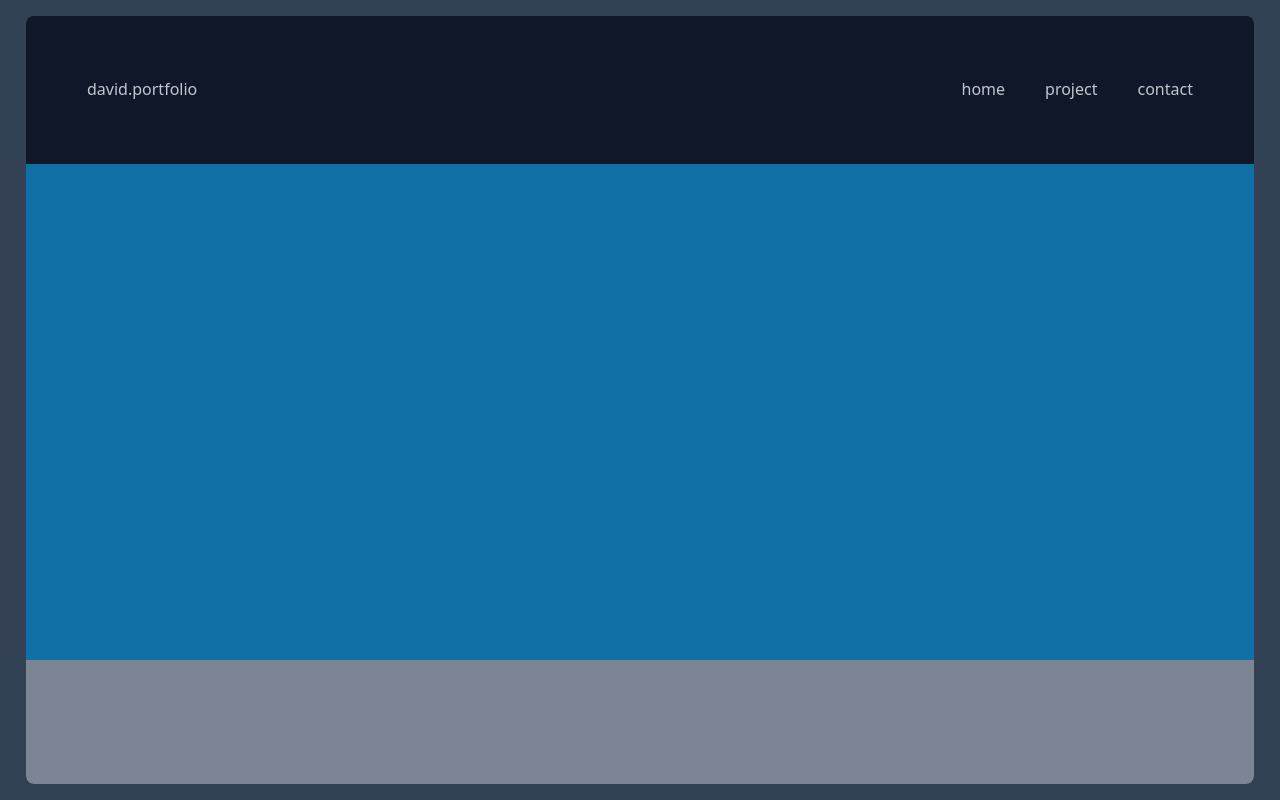
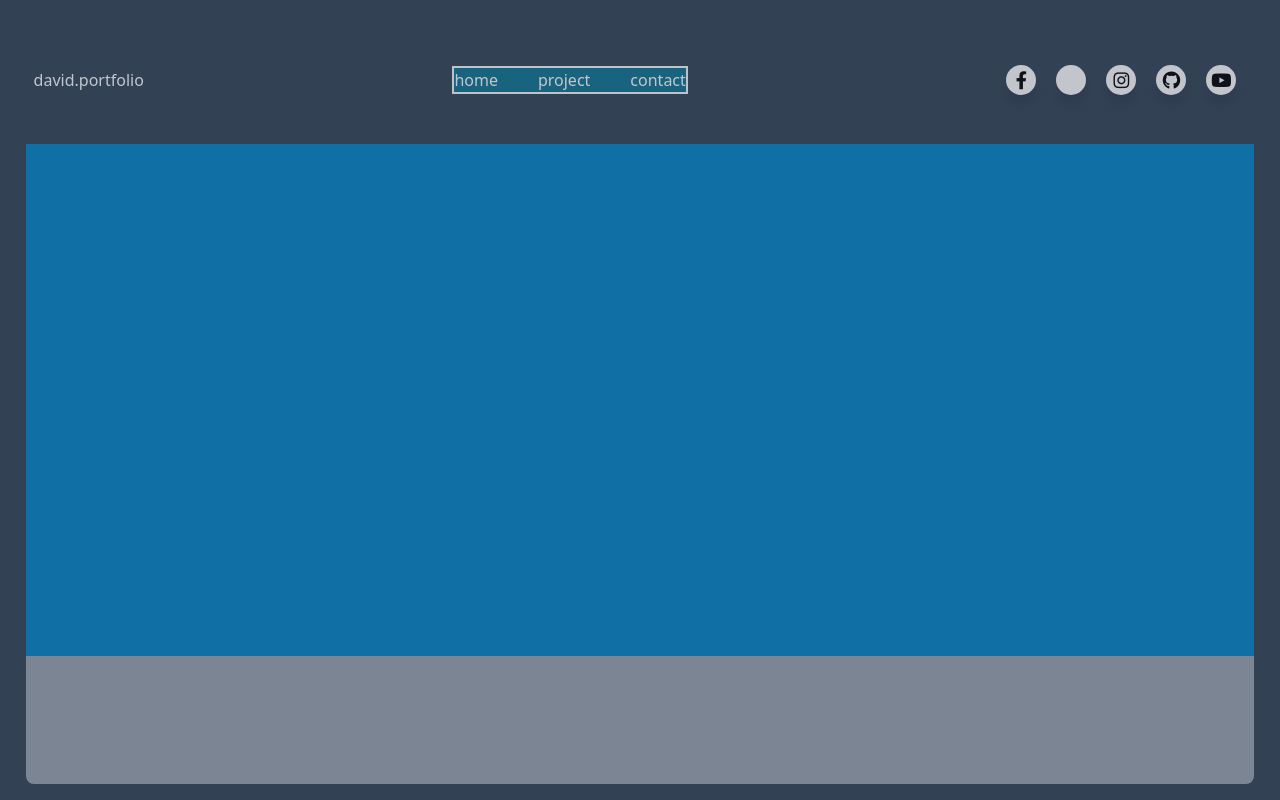
Before and after one commit to dabbu-17/my-portfolio, a website: page src/main/index.html in a window 1280 px wide. Drawn offline with Linux system fonts and the light colour scheme.

Commit message:
add icons

```diff
--- a/src/main/index.html
+++ b/src/main/index.html
@@ -1,29 +1,53 @@
 <!DOCTYPE html>
 <html lang="en">
+
 <head>
     <meta charset="UTF-8">
     <meta name="viewport" content="width=device-width, initial-scale=1.0">
     <link href="../output.css" rel="stylesheet">
+    <link rel='stylesheet' href='https://cdnjs.cloudflare.com/ajax/libs/font-awesome/6.4.2/css/all.min.css'>
+    <link rel="stylesheet" href="./style.css">
     <title>My-Portfolio</title>
 </head>
+
 <body>
     <div class="w-screen h-screen bg-slate-700 flex justify-center items-center">
-        <div
-          class="w-[96%] h-[96%] bg-slate-950 rounded-lg opacity-70 flex flex-col overflow-hidden">
-          <div id="nav" class="h-[20%] flex justify-between p-[5%]">
-            <ul>
-              <li>
+        <div class="w-[96%] h-[96%]  rounded-lg opacity-70 flex flex-col overflow-hidden">
+            <div id="nav" class="h-[20%] flex justify-between items-center px-2">
                 <h5 class="text-white">david.portfolio</h5>
-              </li>
-            </ul>
-            <ul class="text-white flex justify-between gap-10">
+                <div class="rounded-[25% 25% 28% 30% / 0% 0% 100% 100%] border-2 border-gray-50 bg-cyan-700">
+                    <ul class="text-white flex justify-between gap-10 ">
                         <li>home</li>
                         <li>project</li>
                         <li>contact </li>
+                    </ul>
+                </div>
+                <ul class="wrapper">
+                    <li class="icon facebook">
+                      <span class="tooltip">Facebook</span>
+                      <span><i class="fab fa-facebook-f"></i></span>
+                    </li>
+                    <li class="icon twitter">
+                      <span class="tooltip">Twitter</span>
+                      <span><i class="fab fa-x-twitter"></i></span>
+                    </li>
+                    <li class="icon instagram">
+                      <span class="tooltip">Instagram</span>
+                      <span><i class="fab fa-instagram"></i></span>
+                    </li>
+                    <li class="icon github">
+                      <span class="tooltip">Github</span>
+                      <span><i class="fab fa-github"></i></span>
+                    </li>
+                    <li class="icon youtube">
+                      <span class="tooltip">Youtube</span>
+                      <span><i class="fab fa-youtube"></i></span>
+                    </li>
                   </ul>
             </div>
             <div id="main1" class="h-[80%] bg-sky-600"></div>
             <div id="footer" class="h-[20%] bg-gray-400"></div>
         </div>
     </div>
+
 </html>
```
Also changed, not shown: src/output.css. Lines whose indentation alone changed are shown as unchanged.
